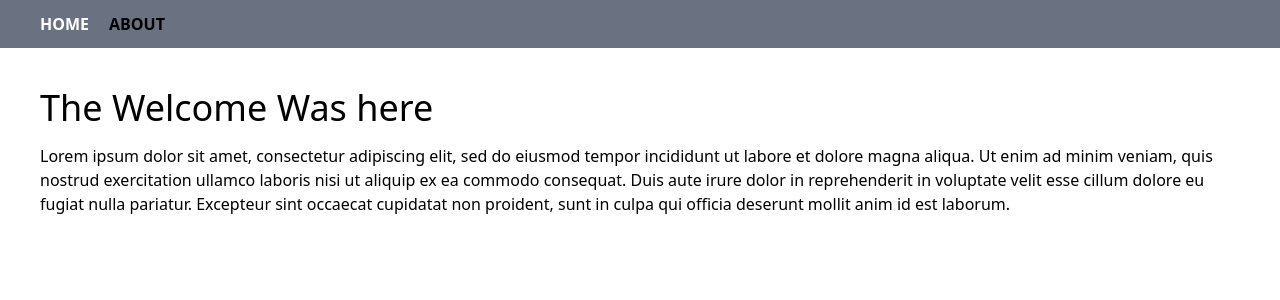
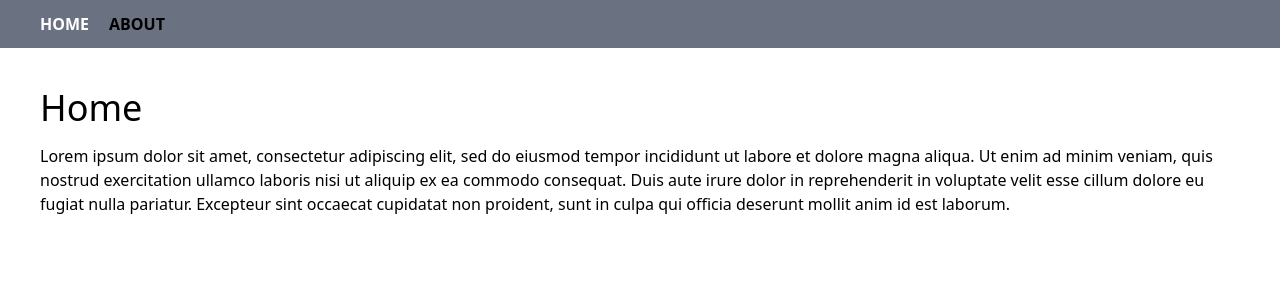
Before and after one commit to ofsound/vue-portfolio, a Vue app: page / in a window 1280 px wide. Shown: the top 300 px of the page. Built offline with nearby package versions, Linux system fonts and the light colour scheme; the HTML template or start-up script is replaced by a standard one.

Commit message:
Not even sure, fiddling about with VS Code settings

```diff
--- a/src/views/AboutView.vue
+++ b/src/views/AboutView.vue
@@ -6,7 +6,7 @@
     Lorem ipsum dolor sit amet, consectetur adipiscing elit, sed do eiusmod tempor incididunt ut
     labore et dolore magna aliqua. Ut enim ad minim veniam, quis nostrud exercitation ullamco
     laboris nisi ut aliquip ex ea commodo consequat. Duis aute irure dolor in reprehenderit in
-    voluptate velit esse cillum dolore eu fugiat nulla pariatur. Excepteur sint occaecat cupidatat
+    voluptate velit esse cillum dolore eu fugiat nulla pariatur. E xcepteur sint occaecat cupidatat
     non proident, sunt in culpa qui officia deserunt mollit anim id est laborum.
   </p>
 </template>
--- a/src/views/HomeView.vue
+++ b/src/views/HomeView.vue
@@ -1,7 +1,7 @@
 <script setup lang="ts"></script>
 
 <template>
-  <h1 class="mb-4 text-4xl">The Welcome Was here</h1>
+  <h1 class="mb-4 text-4xl">Home</h1>
   <p>
     Lorem ipsum dolor sit amet, consectetur adipiscing elit, sed do eiusmod tempor incididunt ut
     labore et dolore magna aliqua. Ut enim ad minim veniam, quis nostrud exercitation ullamco
```
